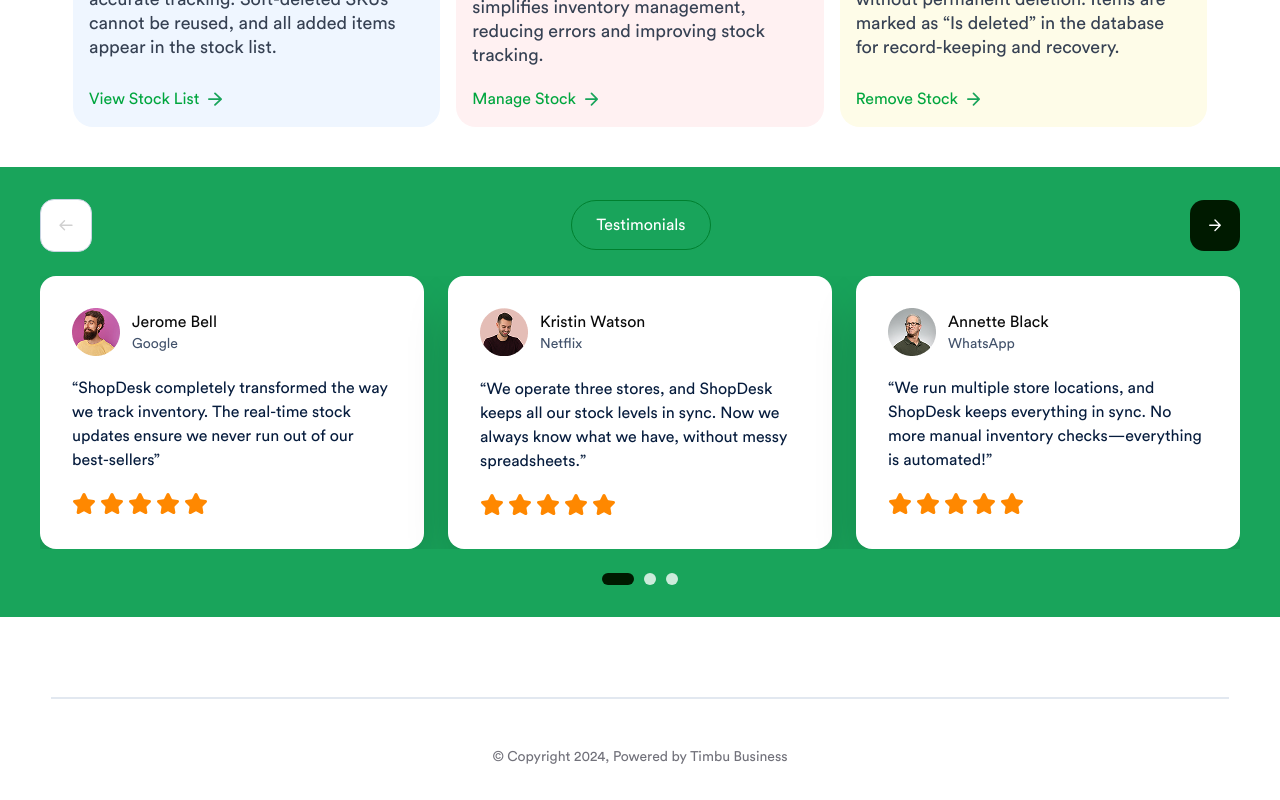
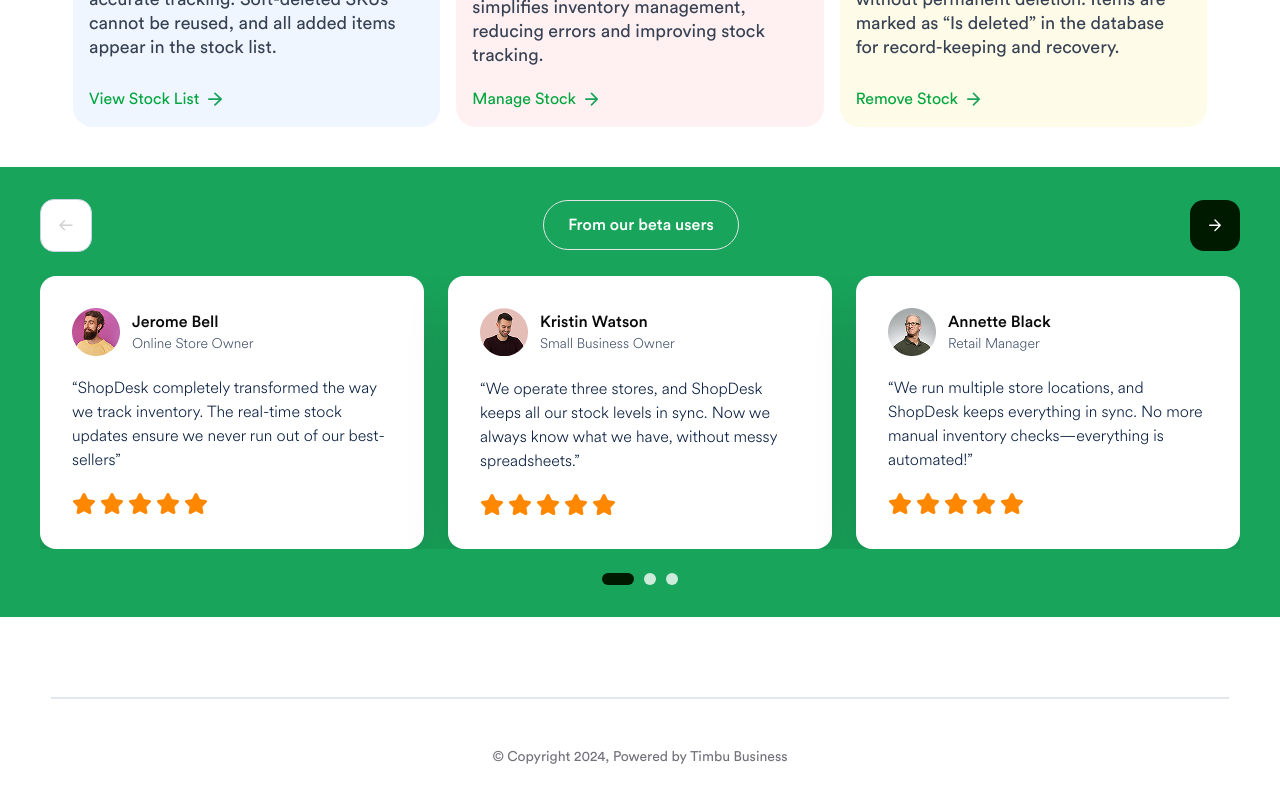
Before and after one commit to ukponotitus/shopdesk-fe, a Next.js app: page / in a window 1280 px wide. Shown: the part 1688-2488 px from the top of the page. Built offline with nearby package versions, Linux system fonts and the light colour scheme.

Commit message:
fix:HNG-2145-fix-font-animation-and-dot-navigation

```diff
--- a/components/functional/testimonials.tsx
+++ b/components/functional/testimonials.tsx
@@ -5,7 +5,6 @@
 import Avatar1 from "@/public/testimonial-images/avatar1.png";
 import Avatar2 from "@/public/testimonial-images/avatar2.png";
 import Avatar3 from "@/public/testimonial-images/avatar3.png";
-
 import { Star } from "lucide-react";
 import { motion, AnimatePresence } from "framer-motion";
 
@@ -13,7 +12,7 @@
   {
     id: 1,
     name: "Jerome Bell",
-    company: "Google",
+    title: "Online Store Owner",
     review:
       "“ShopDesk completely transformed the way we track inventory. The real-time stock updates ensure we never run out of our best-sellers”",
     image: Avatar1,
@@ -21,7 +20,7 @@
   {
     id: 2,
     name: "Kristin Watson",
-    company: "Netflix",
+    title: "Small Business Owner",
     review:
       "“We operate three stores, and ShopDesk keeps all our stock levels in sync. Now we always know what we have, without messy spreadsheets.”",
     image: Avatar2,
@@ -29,50 +28,59 @@
   {
     id: 3,
     name: "Annette Black",
-    company: "WhatsApp",
+    title: "Retail Manager",
     review:
       "“We run multiple store locations, and ShopDesk keeps everything in sync. No more manual inventory checks—everything is automated!”",
     image: Avatar3,
   },
-  /* {
-    id: 4,
-    name: "Alice Johnson",
-    company: "Facebook",
-    review:
-      "“An intuitive interface and great customer support. Would definitely recommend!”",
-    image: Avatar2,
-  }, */
 ];
 
 const Testimonials = () => {
   const [index, setIndex] = useState(0);
+  const [direction, setDirection] = useState("right");
   const [visibleCards, setVisibleCards] = useState(3);
 
   useEffect(() => {
     const updateVisibleCards = () => {
       setVisibleCards(window.innerWidth < 768 ? 1 : 3);
     };
-
     updateVisibleCards();
     window.addEventListener("resize", updateVisibleCards);
     return () => window.removeEventListener("resize", updateVisibleCards);
   }, []);
 
+  const slideVariants = {
+    hiddenRight: { x: "100%", opacity: 0 },
+    hiddenLeft: { x: "-100%", opacity: 0 },
+    visible: { x: "0", opacity: 1, transition: { duration: 0.5 } },
+    exit: {
+      opacity: 0,
+      scale: 0.8,
+      transition: {
+        duration: 0.5,
+      },
+    },
+  };
+
   const prevSlide = () => {
-    setIndex((prevIndex) => (prevIndex > 0 ? prevIndex - 1 : prevIndex));
+    setDirection("left");
+    setIndex((prev) => (prev > 0 ? prev - 1 : prev));
   };
 
   const nextSlide = () => {
-    setIndex((prevIndex) =>
-      prevIndex < testimonialsData.length - visibleCards
-        ? prevIndex + 1
-        : prevIndex
+    setDirection("right");
+    setIndex((prev) =>
+      prev < testimonialsData.length - visibleCards ? prev + 1 : prev
     );
+  };
+
+  const handleDotClick = (idx: number) => {
+    setDirection(idx > index ? "right" : "left");
+    setIndex(idx);
   };
 
   return (
     <div className="flex py-6 md:py-8 px-5 min-[600px]:px-10 flex-col items-center justify-center gap-6 mb-12 bg-[#19A45B]">
-      {/* Navigation */}
       <div className="flex items-center justify-between w-full max-w-[343px] sm:max-w-[1200px]">
         <button
           onClick={prevSlide}
@@ -94,8 +102,8 @@
             />
           </svg>
         </button>
-        <div className="py-3 px-6 rounded-4xl border border-[#00802F] bg-[#19A45B] text-white font-circular-normal leading-6">
-          Testimonials
+        <div className="py-3 px-6 rounded-4xl border bg-[#19A45B] text-white font-circular-medium">
+          From our beta users
         </div>
         <button
           onClick={nextSlide}
@@ -121,16 +129,16 @@
 
       {/* Testimonials Container */}
       <div className="relative flex justify-center items-stretch w-full max-w-[343px] sm:max-w-[1200px] overflow-hidden md:gap-6">
-        <AnimatePresence>
+        <AnimatePresence mode="wait">
           {testimonialsData
             .slice(index, index + visibleCards)
             .map((testimonial) => (
               <motion.div
                 key={testimonial.id}
-                initial={{ opacity: 0, x: 100 }}
-                animate={{ opacity: 1, x: 0 }}
-                exit={{ opacity: 0, x: -100 }}
-                transition={{ duration: 0.5 }}
+                initial={direction === "right" ? "hiddenRight" : "hiddenLeft"}
+                animate="visible"
+                exit="exit"
+                variants={slideVariants}
                 className="flex w-full max-w-sm md:max-w-[384px] p-6 md:p-8 flex-col gap-5 rounded-2xl shadow-2xl bg-white"
               >
                 <div className="flex flex-col gap-5">
@@ -142,23 +150,21 @@
                       alt="avatar"
                     />
                     <div className="flex flex-col">
-                      <p className="text-base font-medium">
+                      <p className="text-base font-circular-medium">
                         {testimonial.name}
                       </p>
-                      <p className="text-sm text-[#42526B]">
-                        {testimonial.company}
+                      <p className="text-sm text-[#42526B] font-circular-light">
+                        {testimonial.title}
                       </p>
                     </div>
                   </div>
-                  <p className="text-base font-light text-[#061C3D]">
+                  <p className="text-base font-circular-light text-[#061C3D]">
                     {testimonial.review}
                   </p>
                   <div className="flex gap-1">
-                    <Star color="#FF8800" fill="#FF8800" />
-                    <Star color="#FF8800" fill="#FF8800" />
-                    <Star color="#FF8800" fill="#FF8800" />
-                    <Star color="#FF8800" fill="#FF8800" />
-                    <Star color="#FF8800" fill="#FF8800" />
+                    {[...Array(5)].map((_, i) => (
+                      <Star key={i} color="#FF8800" fill="#FF8800" />
+                    ))}
                   </div>
                 </div>
               </motion.div>
@@ -169,11 +175,12 @@
       {/* Pagination */}
       <div className="flex gap-2.5">
         {testimonialsData.map((_, idx) => (
-          <div
+          <button
             key={idx}
-            className={`w-3 h-3 rounded-full ${
+            className={`w-3 h-3 rounded-full transition-all ${
               index === idx ? "bg-[#001A00] w-8" : "bg-[#CCEBDB]"
             }`}
+            onClick={() => handleDotClick(idx)}
           />
         ))}
       </div>
```
